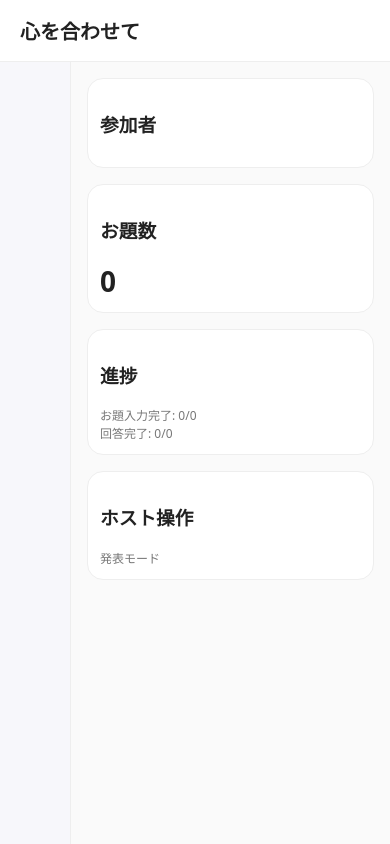
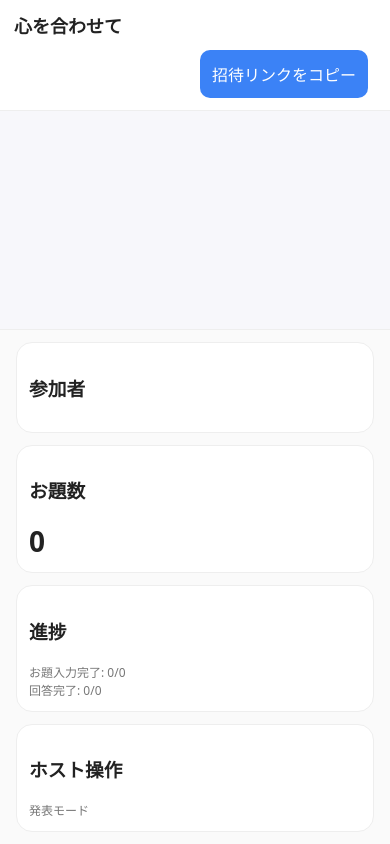
Before and after one commit to Pogunemakide334/kokoro-client, a plain HTML site: page index.html in a window 390 px wide. Drawn offline with nearby package versions, Linux system fonts and the light colour scheme.

Commit message:
Update styles.css

```diff
--- a/styles.css
+++ b/styles.css
@@ -136,4 +136,16 @@ ol li, ul li { margin: 6px 0; line-height: 1.6; }
 
 /* モバイル最適化 */
 @media (max-width: 720px) {
-  .app { grid-templa
+  .app { grid-template-columns: 1fr; grid-template-rows: auto 1fr; }
+  header { padding: 12px 14px; gap: 12px; flex-wrap: wrap; }
+  h1 { font-size: 18px; }
+  main { padding: 16px; }
+  aside { border-left: none; border-top: 1px solid var(--line); padding: 12px 16px; gap: 12px; }
+  .card { padding: 16px; border-radius: 12px; max-width: 100%; }
+  .big { font-size: 20px; }
+  .kicker { font-size: 12px; }
+  .row { flex-direction: column; align-items: stretch; gap: 10px; }
+  .row > * { width: 100%; }
+  button { padding: 12px; font-size: 16px; }
+  .share-tools { display: flex !important; gap: 8px; margin-left: 0; width: 100%; justify-content: flex-end; }
+}
```
